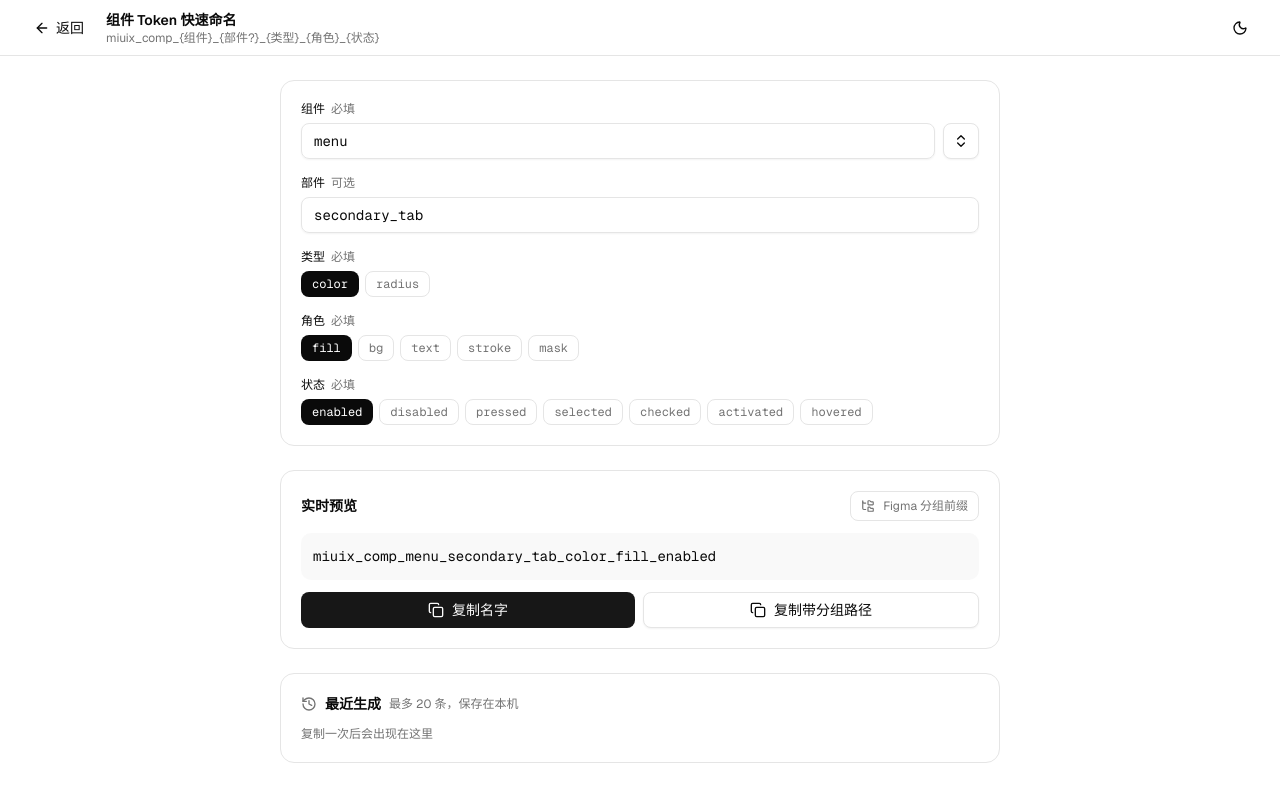
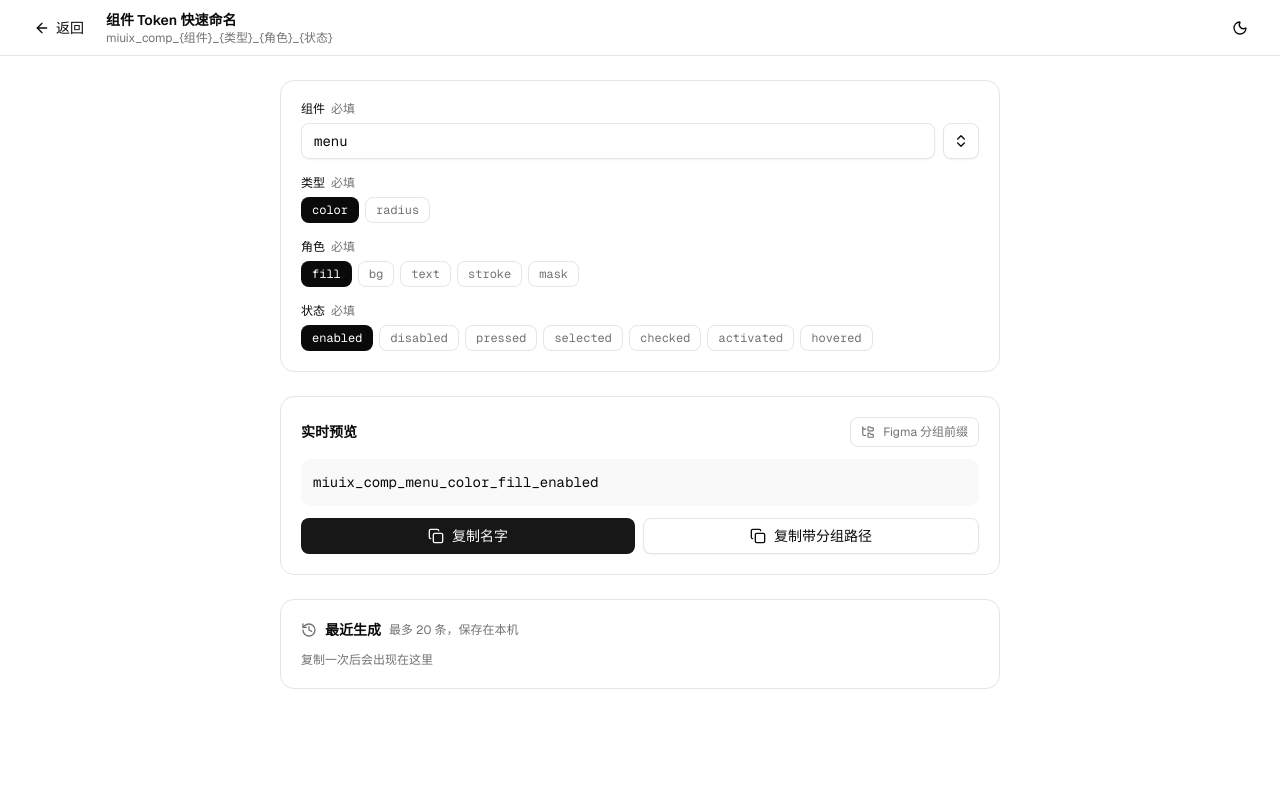
Before and after one commit to xue7106211/design-token-viewer, a Next.js app: page /tools/comp-token-namer in a window 1280 px wide. Built offline with nearby package versions, Linux system fonts and the light colour scheme.

Commit message:
fix: 隐藏组件 Token 命名工具的部件字段
UI 暂不展示部件输入；生成名跳过该段，底层拼接/校验仍保留部件能力。

Co-authored-by:  薛困惑 <xue7106211@users.noreply.github.com>

```diff
--- a/src/components/features/comp-token-namer-panel.tsx
+++ b/src/components/features/comp-token-namer-panel.tsx
@@ -38,21 +38,11 @@ import {
 } from "@/lib/comp-token-namer";
 import { ThemeToggle } from "@/components/features/theme-toggle";
 
-function FieldLabel({
-  children,
-  optional,
-}: {
-  children: ReactNode;
-  optional?: boolean;
-}) {
+function FieldLabel({ children }: { children: ReactNode }) {
   return (
     <div className="mb-1.5 flex items-baseline gap-1.5 text-xs font-medium text-foreground">
       <span>{children}</span>
-      {optional ? (
-        <span className="font-normal text-muted-foreground">可选</span>
-      ) : (
-        <span className="font-normal text-muted-foreground">必填</span>
-      )}
+      <span className="font-normal text-muted-foreground">必填</span>
     </div>
   );
 }
@@ -91,7 +81,8 @@ export function CompTokenNamerPanel() {
   const [component, setComponent] = useState("menu");
   const [componentQuery, setComponentQuery] = useState("");
   const [componentOpen, setComponentOpen] = useState(false);
-  const [part, setPart] = useState("secondary_tab");
+  // 部件字段暂时从 UI 隐藏；命名结构仍支持，固定为空以跳过该段
+  const part = "";
   const [type, setType] = useState<CompTokenType>("color");
   const [role, setRole] = useState<CompTokenRole>("fill");
   const [state, setState] = useState<CompTokenState>("enabled");
@@ -175,7 +166,7 @@ export function CompTokenNamerPanel() {
           <div className="min-w-0">
             <h1 className="truncate text-sm font-semibold">组件 Token 快速命名</h1>
             <p className="hidden text-xs text-muted-foreground sm:block">
-              miuix_comp_&#123;组件&#125;_&#123;部件?&#125;_&#123;类型&#125;_&#123;角色&#125;_&#123;状态&#125;
+              miuix_comp_&#123;组件&#125;_&#123;类型&#125;_&#123;角色&#125;_&#123;状态&#125;
             </p>
           </div>
         </div>
@@ -239,18 +230,6 @@ export function CompTokenNamerPanel() {
                 </div>
               </DropdownMenuContent>
             </DropdownMenu>
-          </div>
-
-          <div>
-            <FieldLabel optional>部件</FieldLabel>
-            <Input
-              value={part}
-              onChange={(e) => setPart(e.target.value)}
-              placeholder="secondary_tab / title"
-              className="font-mono text-sm"
-              spellCheck={false}
-              autoComplete="off"
-            />
           </div>
 
           <div>
```
